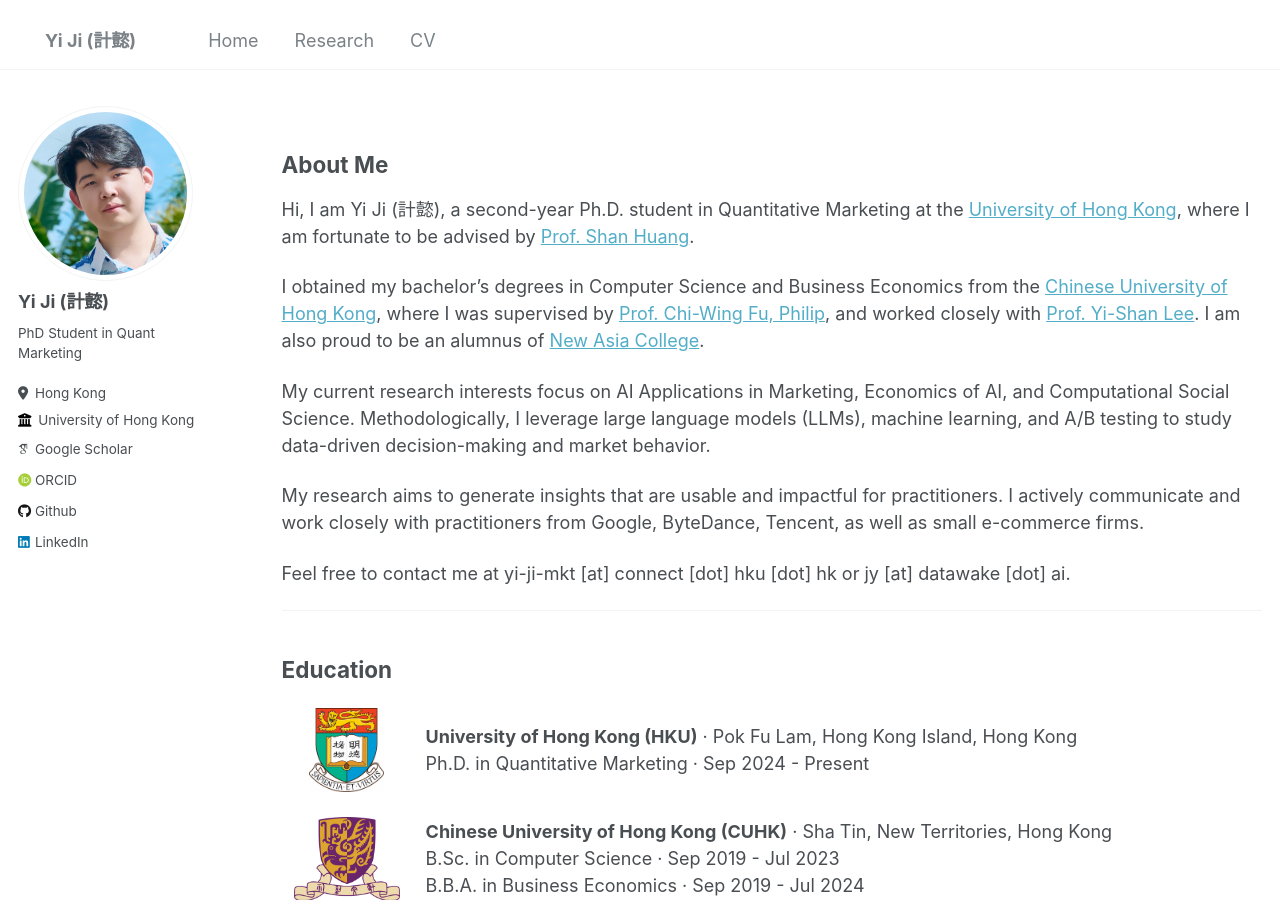
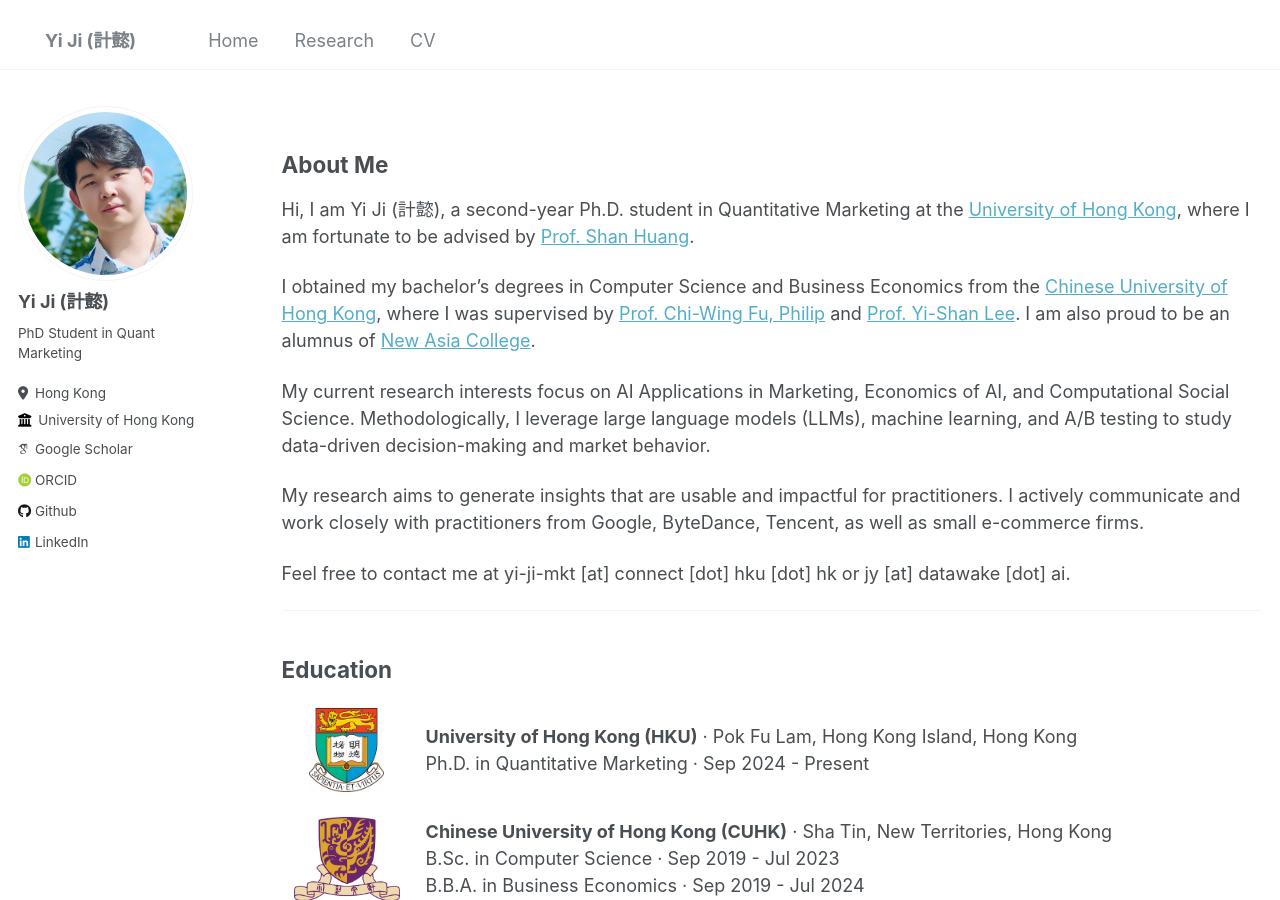
Before and after one commit to jasonyji/jasonyji.github.io, a Jekyll site: the page built from _pages/about.md, in a window 1280 px wide and 900 px high. Built offline with Jekyll 4.4.1, drawn with Linux system fonts in a browser that asks for light colours; some web fonts are replaced.

Commit message:
Fix formatting in about.md for clarity

```diff
--- a/_pages/about.md
+++ b/_pages/about.md
@@ -11,7 +11,7 @@ redirect_from:
 ## About Me
 Hi, I am Yi Ji (計懿), a second-year Ph.D. student in Quantitative Marketing at the <a href="https://www.hku.hk/" target="_blank">University of Hong Kong</a>, where I am fortunate to be advised by <a href="https://www.shanhhuang.com/" target="_blank">Prof. Shan Huang</a>.
 
-I obtained my bachelor's degrees in Computer Science and Business Economics from the <a href="https://www.cuhk.edu.hk/english/index.html" target="_blank">Chinese University of Hong Kong</a>, where I was supervised by <a href="https://www.cse.cuhk.edu.hk/~cwfu/" target="_blank">Prof. Chi-Wing Fu, Philip</a>, and worked closely with <a href="https://sites.google.com/view/yi-shanlee" target="_blank">Prof. Yi-Shan Lee</a>.
+I obtained my bachelor's degrees in Computer Science and Business Economics from the <a href="https://www.cuhk.edu.hk/english/index.html" target="_blank">Chinese University of Hong Kong</a>, where I was supervised by <a href="https://www.cse.cuhk.edu.hk/~cwfu/" target="_blank">Prof. Chi-Wing Fu, Philip</a> and <a href="https://sites.google.com/view/yi-shanlee" target="_blank">Prof. Yi-Shan Lee</a>.
 I am also proud to be an alumnus of <a href="https://www.na.cuhk.edu.hk/" target="_blank">New Asia College</a>.
 
 My current research interests focus on AI Applications in Marketing, Economics of AI, and Computational Social Science.
```
